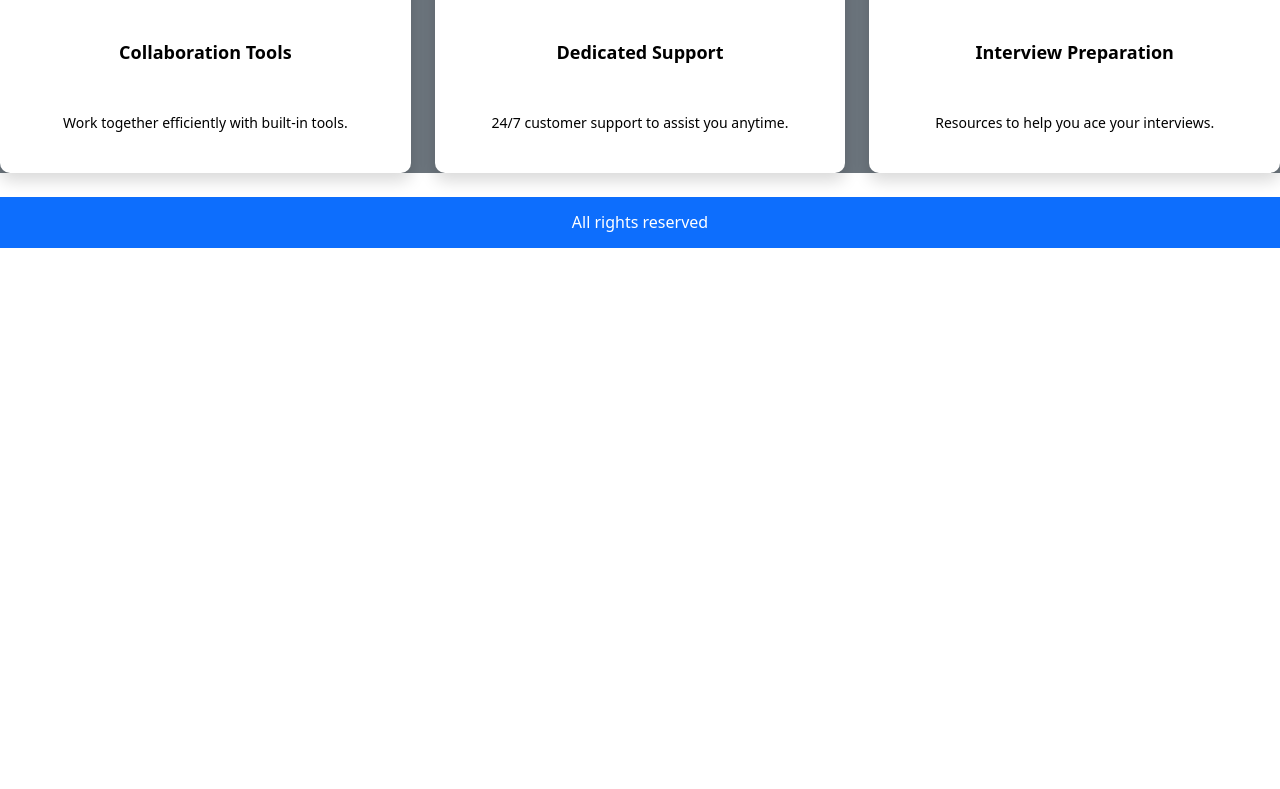
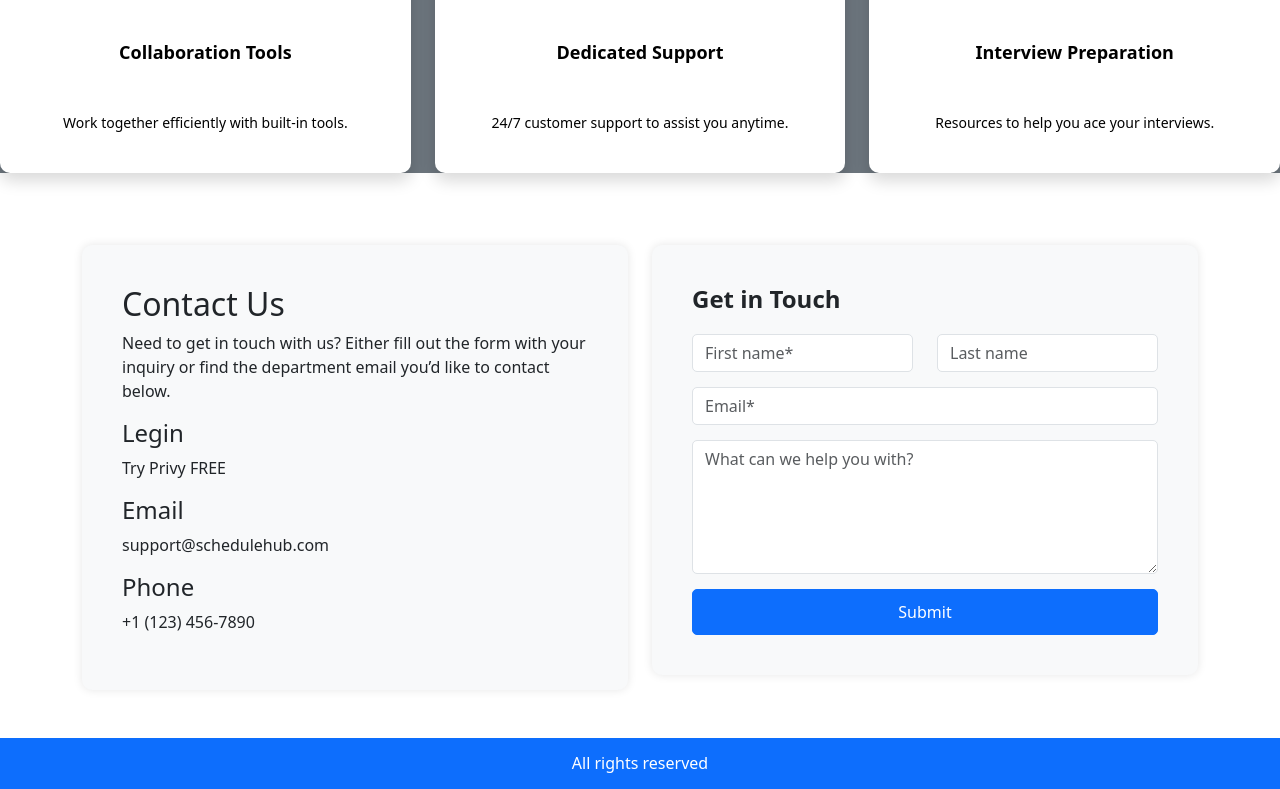
Before and after one commit to cr7lm10foot/final, a plain HTML site: page main_page.html in a window 1280 px wide. Shown: the part 1561-2350 px from the top of the page. Before the commit the page ends 1809 px from the top, so only its background shows below. Drawn offline with nearby package versions, Linux system fonts and the light colour scheme.

Commit message:
modified

```diff
--- a/main_page.html
+++ b/main_page.html
@@ -4,7 +4,7 @@
   <meta charset="UTF-8">
   <meta name="viewport" content="width=device-width, initial-scale=1.0">
   <link href="https://cdn.jsdelivr.net/npm/bootstrap@5.3.3/dist/css/bootstrap.min.css" rel="stylesheet">
-  <title>Responsive Video Background</title>
+  <title>Contact Us</title>
   <script src="https://cdn.jsdelivr.net/npm/bootstrap@5.3.3/dist/js/bootstrap.bundle.min.js"></script>
   <style>
     .features-box {
@@ -111,6 +111,37 @@
       .nav-item {
         margin-bottom: 0.5rem;
       }
+    }
+
+    .contact-info {
+      background: #f8f9fa;
+      padding: 40px;
+      border-radius: 10px;
+      box-shadow: 0px 0px 10px rgba(0, 0, 0, 0.1);
+    }
+
+    .contact-form {
+      background: #f8f9fa;
+      padding: 40px;
+      border-radius: 10px;
+      box-shadow: 0px 0px 10px rgba(0, 0, 0, 0.1);
+    }
+
+    .contact-form h2 {
+      margin-bottom: 20px;
+      font-size: 24px;
+      font-weight: bold;
+    }
+
+    .contact-form .form-control {
+      border-radius: 5px;
+      margin-bottom: 15px;
+    }
+
+    .contact-form .btn-primary {
+      width: 100%;
+      padding: 10px;
+      border-radius: 5px;
     }
   </style>
 </head>
@@ -220,6 +251,45 @@
     </div>
   </section><br>
 
+  <!-- Contact Us Section -->
+  <section class="container my-5">
+    <div class="row">
+      <!-- Contact Information on the Left -->
+      <div class="col-md-6">
+        <div class="contact-info">
+          <h2>Contact Us</h2>
+          <p>Need to get in touch with us? Either fill out the form with your inquiry or find the department email you’d like to contact below.</p>
+          <h4>Legin</h4>
+          <p>Try Privy FREE</p>
+          <h4>Email</h4>
+          <p>support@schedulehub.com</p>
+          <h4>Phone</h4>
+          <p>+1 (123) 456-7890</p>
+        </div>
+      </div>
+
+      <!-- Contact Form on the Right -->
+      <div class="col-md-6">
+        <div class="contact-form">
+          <h2>Get in Touch</h2>
+          <form>
+            <div class="row">
+              <div class="col-md-6">
+                <input type="text" class="form-control" placeholder="First name*" required>
+              </div>
+              <div class="col-md-6">
+                <input type="text" class="form-control" placeholder="Last name">
+              </div>
+            </div>
+            <input type="email" class="form-control" placeholder="Email*" required>
+            <textarea class="form-control" rows="5" placeholder="What can we help you with?" required></textarea>
+            <button type="submit" class="btn btn-primary">Submit</button>
+          </form>
+        </div>
+      </div>
+    </div>
+  </section>
+
   <!-- Footer -->
   <div class="bg-primary text-center py-3 w-100">
     <h6 class="text-white m-0">All rights reserved</h6>
```
Also changed, not shown: conatc.jpg (added).
